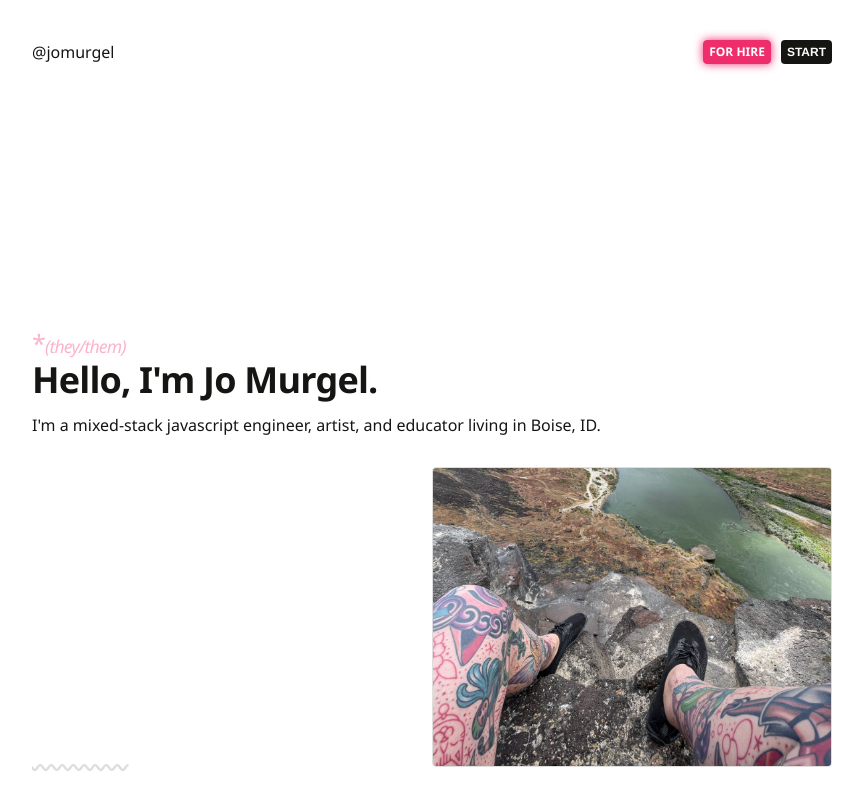
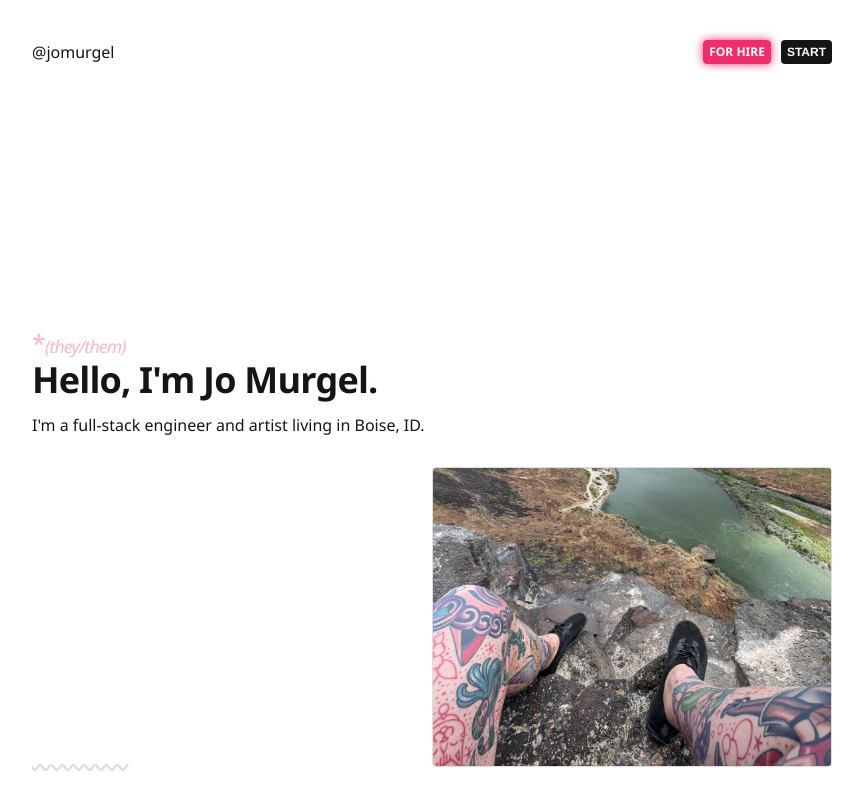
Before and after one commit to jomurgel/jomurgel-learn, a Next.js app: page /about in a window 1280 px wide. Shown: the top 800 px of the page, without its empty margins (208-1071 px from the left). Built offline with nearby package versions, Linux system fonts and the light colour scheme.

Commit message:
Update page.tsx

```diff
--- a/src/app/about/page.tsx
+++ b/src/app/about/page.tsx
@@ -20,7 +20,7 @@ const About = () => {
             <small>*<em>(they/them)</em></small><br/>
             Hello, I'm Jo Murgel.
           </h1>
-          <p>I'm a mixed-stack javascript engineer, artist, and educator living in Boise, ID.</p>
+          <p>I'm a full-stack engineer and artist living in Boise, ID.</p>
           <Image
             src="/about.jpg"
             alt="A photo of tattooed legs draped over the edge of a cliff overlooking rocks and the Snake river."
```
